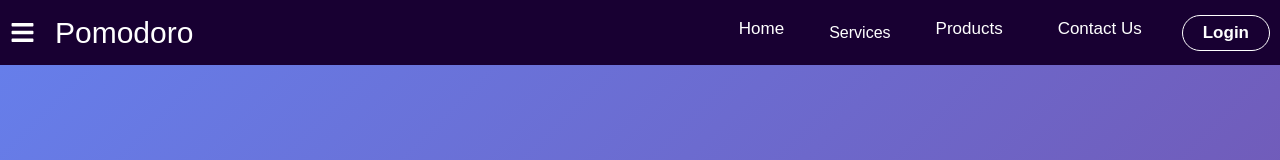
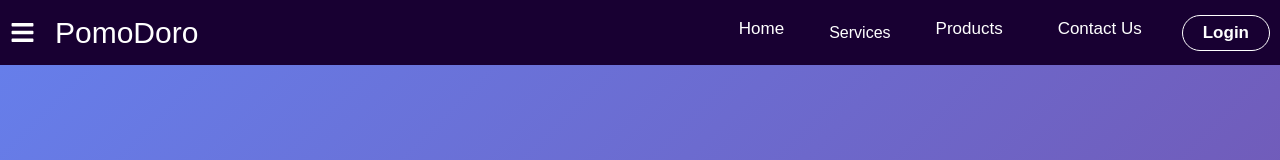
Before and after one commit to yashraj-a11y/POMODORO_FINAL, a React (Vite) app: page /signin in a window 1280 px wide. Shown: the top 160 px of the page. Built offline with nearby package versions, Linux system fonts and the light colour scheme.

Commit message:
corrected pomodoro in the navbar

```diff
--- a/src/App.jsx
+++ b/src/App.jsx
@@ -7,7 +7,7 @@ import GlobalStyle from './globalStyles';
 import { theme as lightTheme, darkTheme } from './theme';
 
 const App = () => {
-  // Always use dark mode for now
+
   const darkMode = true;
 
   return (
--- a/src/components/Navigation/Navbar.jsx
+++ b/src/components/Navigation/Navbar.jsx
@@ -2,11 +2,15 @@
 
 import React from 'react';
 import styled from 'styled-components';
-import { Link } from 'react-router-dom';
+import { Link, Navigate } from 'react-router-dom';
 import { FaBars } from 'react-icons/fa';
 import Menu from './Menu'; // Handles dropdowns like Services
+import { useNavigate } from 'react-router-dom';
 
 const Navbar = ({ toggleDrawer, routes }) => {
+  const BrandClickHandle= () =>  {
+    Navigate('/services/pomodoro')
+  }
   return (
     <SNavbar>
       <NavContainer>
@@ -14,7 +18,7 @@ const Navbar = ({ toggleDrawer, routes }) => {
           <DrawerButton onClick={toggleDrawer}>
             <FaBars />
           </DrawerButton>
-          <SNavbarBrand to="/">Pomodoro</SNavbarBrand>
+          <SNavbarBrand onClick={BrandClickHandle}>PomoDoro</SNavbarBrand>
         </LeftGroup>
 
         <RightNav>
```
Also changed, not shown: src/Login/firebaseRoute.jsx (deleted, +0 -39 lines).
